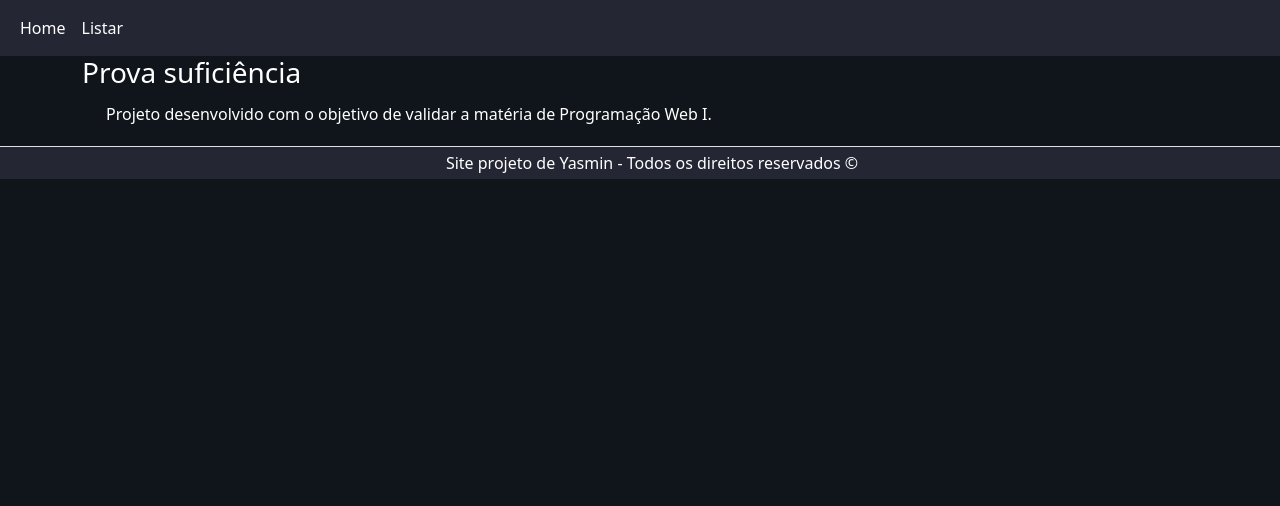
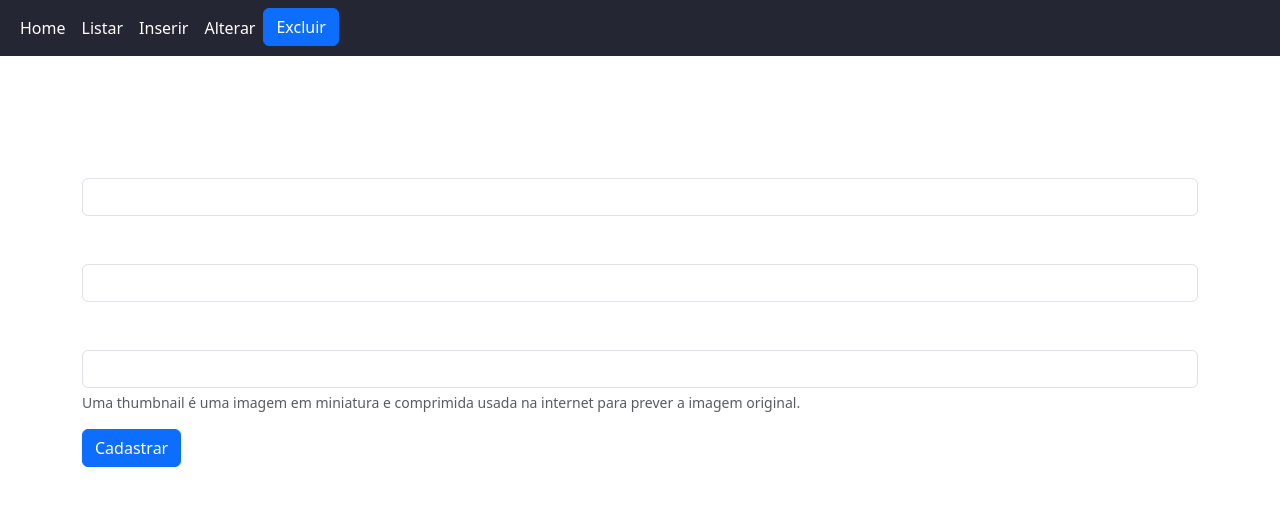
Before and after one commit to yasminvic/prova-suficiencia-prog-web, a plain HTML site: page index.html in a window 1280 px wide. Drawn offline with nearby package versions, Linux system fonts and the light colour scheme.

Commit message:
Estruturação

```diff
--- a/index.html
+++ b/index.html
@@ -22,6 +22,25 @@
                       Listar
                     </a>
                   </li>
+                  <li class="nav-item">
+                    <a class="nav-link text-white btn-listar" href="#" role="button" data-bs-toggle="dropdown" aria-expanded="false">
+                      Inserir
+                    </a>
+                  </li>
+                  <li class="nav-item">
+                    <a class="nav-link text-white btn-listar" href="#" role="button" data-bs-toggle="dropdown" aria-expanded="false">
+                      Alterar
+                    </a>
+                  </li>
+                  <li class="nav-item">
+                    <!-- <a class="nav-link text-white btn-listar" href="#" role="button" data-bs-toggle="dropdown" aria-expanded="false">
+                      Excluir
+                    </a> -->
+                     <!-- Button trigger modal -->
+<button type="button" class="btn btn-primary" data-bs-toggle="modal" data-bs-target="#modalExcluir">
+  Excluir
+</button>
+                  </li>
                 </ul>
               </div>
             </div>
@@ -32,61 +51,57 @@
         <p class="">
             Projeto desenvolvido com o objetivo de validar a matéria de Programação Web I.
         </p>
+
+
+        <!--Forms - Adicionar id e albumId-->
+        <form>
+          <div class="mb-3">
+            <label for="exampleInputEmail1" class="form-label">Título</label>
+            <input type="text" class="form-control" id="titulo" aria-describedby="tituçpHelp">
+            <!-- teste de validação
+            <div class="input-group has-validation">
+              <span class="input-group-text" id="inputGroupPrepend">@</span>
+              <input type="text" class="form-control" id="validationCustomUsername" aria-describedby="inputGroupPrepend" required>
+              <div class="invalid-feedback">
+                Please choose a username.
+              </div>
+            </div> -->
+          </div>
+          <div class="mb-3">
+            <label for="exampleInputPassword1" class="form-label">Url</label>
+            <input type="password" class="form-control" id="exampleInputPassword1">
+          </div>
+          <div class="mb-3">
+            <label for="exampleInputPassword1" class="form-label">Url da thumbnail</label>
+            <input type="password" class="form-control" id="exampleInputPassword1">
+            <div id="emailHelp" class="form-text">Uma thumbnail é uma imagem em miniatura e comprimida usada na internet para prever a imagem original.</div>
+          </div>
+          <button type="submit" class="btn btn-primary">Cadastrar</button>
+        </form>
     </main>
-    <footer class="text-white border-top">
-        <div
-  class="d-flex flex-row align-items-center justify-between text-center px-5 custom-footer"
->
-  <div class="text-center flex-fill">
-    <p class="m-0">
-      Site projeto de Yasmin - Todos os
-      direitos reservados &copy;
-    </p>
-  </div>
-</div>
-    </footer>
 
-    <!--Modal-->
-    <div class="modal fade" id="charModal"  tabindex="-1">
+
+<!-- Modal -->
+<div class="modal fade" id="modalExcluir" tabindex="-1" aria-labelledby="modalExcluirLabel" aria-hidden="true">
   <div class="modal-dialog">
     <div class="modal-content">
       <div class="modal-header">
-            <h5 class="modal-title fs-5">Personagem</h5>
+        <h1 class="modal-title fs-5" id="modalExcluirLabel">Excluir registro</h1>
         <button type="button" class="btn-close" data-bs-dismiss="modal" aria-label="Close"></button>
       </div>
-          <div id="modal-body" class="modal-body">
-
-            <!--
-              <div.card>
-                <div class="card-header">
-                  <h1>nome</h1>
-                  <img>
-              <div class="card-body">
-              <ol class="list-group list-group-numbered">
-              <li class="list-group-item d-flex justify-content-between align-items-start">
-                <div class="ms-2 me-auto">
-                  <div class="fw-bold">Subheading</div>
-                  Content for list item
-                </div>
-              </li>
-              <li class="list-group-item d-flex justify-content-between align-items-start">
-                <div class="ms-2 me-auto">
-                  <div class="fw-bold">Subheading</div>
-                  Content for list item
-                </div>
-              </li>
-              <li class="list-group-item d-flex justify-content-between align-items-start">
-                <div class="ms-2 me-auto">
-                  <div class="fw-bold">Subheading</div>
-                  Content for list item
-                </div>
-              </li>
-            </ol>
-          </div>
-          </div>-->
+      <div class="modal-body">
+       <form>
+        <select class="form-select" aria-label="Default select example">
+          <option selected>Informe o ID do registro</option>
+          <option value="1">One</option>
+          <option value="2">Two</option>
+          <option value="3">Three</option>
+        </select>
+       </form>
       </div>
       <div class="modal-footer">
-            <button type="button" class="btn btn-secondary" data-bs-dismiss="modal">Close</button>
+        <button type="button" class="btn btn-danger" data-bs-dismiss="modal">Excluir</button>
+        <button type="button" class="btn btn-secondary">Cancelar</button>
       </div>
     </div>
   </div>
--- a/style.css
+++ b/style.css
@@ -17,7 +17,6 @@
 }
 
 #body{
-    background-color: #10141b;
     overflow-x: hidden;
 }
 
```
Lines whose indentation alone changed are shown as unchanged.
